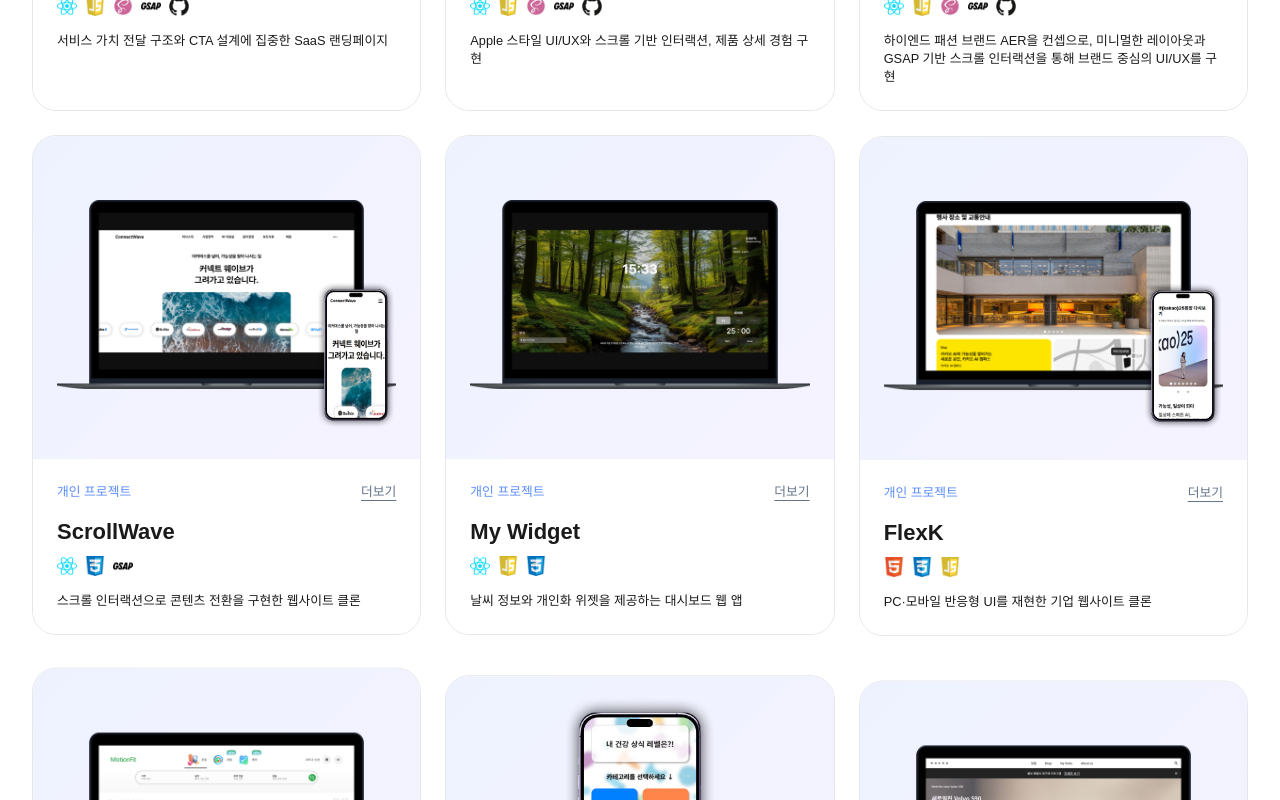
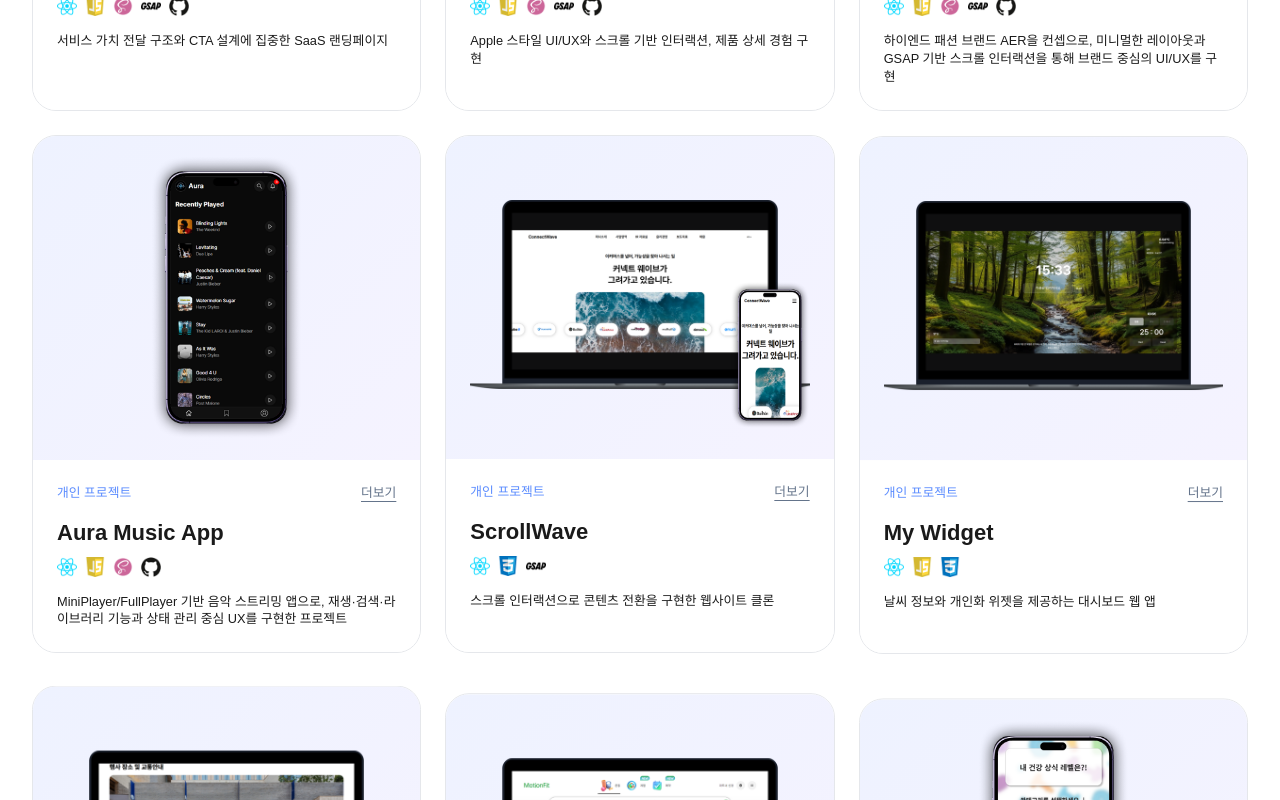
Before and after one commit to hyojunez99/portfolio-main, a React (Create React App) app: page / in a window 1280 px wide. Shown: the part 4080-4880 px from the top of the page. Built offline with nearby package versions, Linux system fonts and the light colour scheme; a web font is replaced by a local one.

Commit message:
2026.04.03

```diff
--- a/src/assets/data/IntroData.json
+++ b/src/assets/data/IntroData.json
@@ -8,6 +8,7 @@
       "image": "intro-card-img-2.png",
       "keywords": ["React", "GSAP", "Scroll Interaction", "Responsive", "UX"]
     },
+
     {
       "year": "2025",
       "title": "주차장 관리 웹사이트",
@@ -16,6 +17,7 @@
       "image": "intro-card-img-3.png",
       "keywords": ["React", "Role-based UI", "UI Flow", "Supabase"]
     },
+
     {
       "year": "2025",
       "title": "쇼핑몰 프론트엔드 웹앱",
@@ -24,6 +26,7 @@
       "image": "intro-card-img-4.png",
       "keywords": ["React", "Mock Data", "Semantic HTML", "UI Flow"]
     },
+
     {
       "year": "2026",
       "title": "LUMEN 랜딩페이지",
@@ -32,6 +35,7 @@
       "image": "intro-card-img-1.png",
       "keywords": ["React", "SCSS", "Component Structure", "UX"]
     },
+
     {
       "year": "2026",
       "title": "Apple Product Detail Page",
@@ -40,6 +44,7 @@
       "image": "intro-card-img-6.png",
       "keywords": ["React", "GSAP", "Scroll Interaction", "Motion UI", "UX"]
     },
+
     {
       "year": "2026",
       "title": "AER Brand Website",
@@ -47,6 +52,21 @@
       "team": "개인 프로젝트",
       "image": "intro-card-img-7.png",
       "keywords": ["React", "GSAP", "Scroll Interaction", "Motion UI", "UX"]
+    },
+
+    {
+      "year": "2026",
+      "title": "Aura Music App",
+      "type": "Web Application",
+      "team": "개인 프로젝트",
+      "image": "intro-card-img-8.png",
+      "keywords": [
+        "React",
+        "Music Player",
+        "State Management",
+        "UX",
+        "Responsive"
+      ]
     }
   ]
 }
--- a/src/assets/data/Projects.json
+++ b/src/assets/data/Projects.json
@@ -250,5 +250,23 @@
       { "image": "gsap-icon.png" },
       { "image": "github-icon.png" }
     ]
+  },
+
+  {
+    "id": "16",
+    "priority": 7,
+    "image": "",
+    "image2": "card-img17.png",
+    "type": "Personal",
+    "type2": "개인 프로젝트",
+    "proname": "Aura Music App",
+    "prosub": "MiniPlayer/FullPlayer 기반 음악 스트리밍 앱으로, 재생·검색·라이브러리 기능과 상태 관리 중심 UX를 구현한 프로젝트",
+    "day": "2026.03.31 ~ 2026.04.03",
+    "skills": [
+      { "image": "react-icon.png" },
+      { "image": "js-icon.png" },
+      { "image": "scss-icon.png" },
+      { "image": "github-icon.png" }
+    ]
   }
 ]
--- a/src/assets/data/ProjectsDetail.json
+++ b/src/assets/data/ProjectsDetail.json
@@ -566,5 +566,49 @@
       }
     ],
     "insights": "브랜드 중심의 UI/UX 설계가 사용자 경험에 큰 영향을 미친다는 것을 깨달았습니다. GSAP을 활용한 인터랙션 구현을 통해 시각적인 완성도를 높일 수 있었고, JSON 기반 데이터 구조 설계를 통해 유지보수성과 확장성을 함께 고려하는 개발 방식을 익힐 수 있었습니다."
+  },
+
+  {
+    "id": "16",
+    "proname": "Aura Music App",
+    "summary": "음악 스트리밍 서비스 컨셉의 React 기반 웹 애플리케이션으로, MiniPlayer와 FullPlayer 구조를 통해 실제 서비스와 유사한 사용자 경험을 구현했습니다. 재생·검색·라이브러리 기능을 중심으로 전역 상태 관리와 UX 흐름 설계에 집중한 프로젝트입니다.",
+    "deploy": "https://hyojunez99.github.io/aura/",
+    "github": "https://github.com/hyojunez99/aura.git",
+    "pdf": "",
+    "duration": "2026.03.31 ~ 2026.04.03 (4일)",
+    "teamSize": "개인 프로젝트",
+    "projectType": "개인 프로젝트",
+    "mainFeatures": [
+      "MiniPlayer와 FullPlayer 전환 구조를 구현해 자연스러운 음악 재생 UX를 제공함",
+      "Play / Pause / Next / Prev 등 기본적인 음악 재생 기능을 구현함",
+      "검색 기능을 통해 실시간으로 음악 데이터를 필터링할 수 있도록 구현함",
+      "좋아요 및 저장 기능을 통해 사용자 라이브러리를 구성할 수 있도록 설계함",
+      "최근 재생 히스토리를 기록하여 사용자 행동 기반 UX를 강화함",
+      "localStorage를 활용해 좋아요 및 저장 데이터를 유지하도록 구현함",
+      "반응형 레이아웃을 적용해 다양한 디바이스 환경을 지원함"
+    ],
+    "techStack": {
+      "Frontend": ["JavaScript (ES6+)", "React.js", "SCSS"],
+      "Data": ["Mock JSON", "localStorage"],
+      "Tools": ["Figma", "Git/GitHub"]
+    },
+    "troubleShooting": [
+      {
+        "problem": "각 컴포넌트에서 상태를 개별적으로 관리하면서 음악 재생 상태가 일관되지 않는 문제가 발생함.",
+        "solution": "App.jsx에서 currentTrack, currentIndex, isPlaying을 전역 상태로 통합 관리하고 props로 전달하여 상태 흐름을 일관되게 유지함.",
+        "highlights": ["상태", "전역 상태", "통합 관리", "일관되게"]
+      },
+      {
+        "problem": "좋아요 및 저장 데이터가 새로고침 시 유지되지 않는 문제가 발생함.",
+        "solution": "localStorage를 활용해 초기 상태를 불러오고 상태 변경 시마다 데이터를 저장하도록 구현함.",
+        "highlights": ["localStorage", "초기 상태", "데이터를 저장", "유지"]
+      },
+      {
+        "problem": "저작권 이슈로 인해 실제 음원 파일을 배포 환경에 포함할 수 없는 문제가 발생함.",
+        "solution": "오디오 파일을 개발 환경에서만 사용하도록 분리하고, 배포 시에는 음원이 없어도 정상 동작하도록 구조를 설계함.",
+        "highlights": ["저작권", "오디오 파일", "배포", "정상 동작"]
+      }
+    ],
+    "insights": "컴포넌트 간 상태를 상위에서 통합 관리하는 구조가 애플리케이션의 안정성과 확장성에 큰 영향을 미친다는 것을 경험했습니다. 또한 단순 UI 구현을 넘어 사용자 흐름(UX)을 설계하는 과정이 중요하다는 점을 깨달았으며, localStorage를 활용한 상태 유지와 실제 서비스 구조를 반영한 설계를 통해 전반적인 개발 역량을 향상시킬 수 있었습니다."
   }
 ]
--- a/src/components/main/IntroPage.js
+++ b/src/components/main/IntroPage.js
@@ -10,7 +10,7 @@ const IntroPage = () => {
   const introRef = useRef(null);
   const trackRef = useRef(null);
 
-  const projects = introData.introProjects.slice(0, 6);
+  const projects = introData.introProjects.slice(0, 7);
 
   const handleCardClick = () => {
     const el = document.querySelector("#projects");
--- a/src/components/ui/ProjectsCard.js
+++ b/src/components/ui/ProjectsCard.js
@@ -52,7 +52,7 @@ const ProjectsCard = ({ projects }) => {
           >
             <div
               className={`box-top ${
-                String(item.id) === "8" ? "different-card" : ""
+                ["8", "16"].includes(String(item.id)) ? "different-card" : ""
               }`}
             >
               {item.image && (
@@ -131,7 +131,7 @@ const ProjectsCard = ({ projects }) => {
               </div>
             </div>
           </>,
-          document.body
+          document.body,
         )}
     </div>
   );
```
Also changed, not shown: src/assets/images/card-img17.png (added), src/assets/images/intro-card-img-8.png (added).
